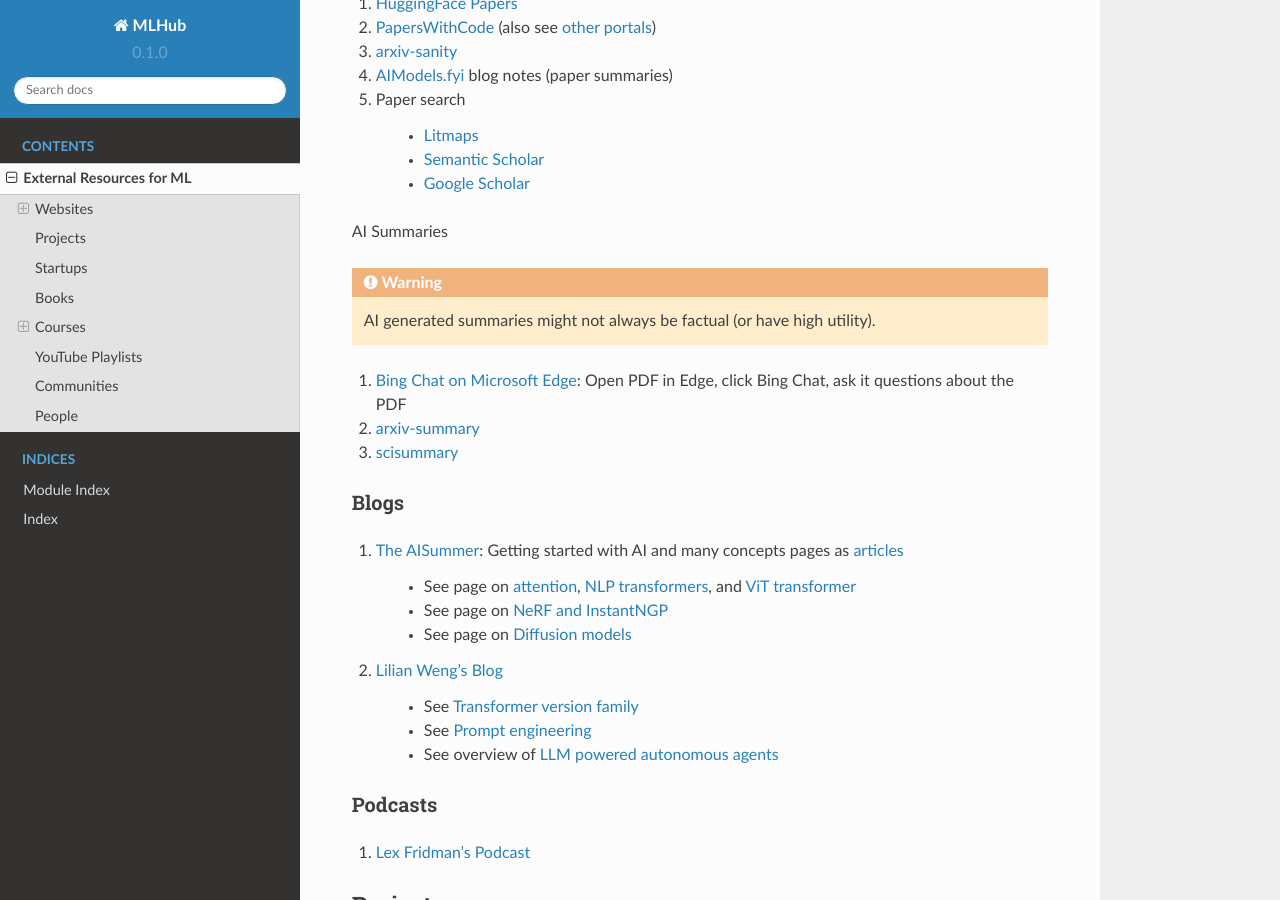
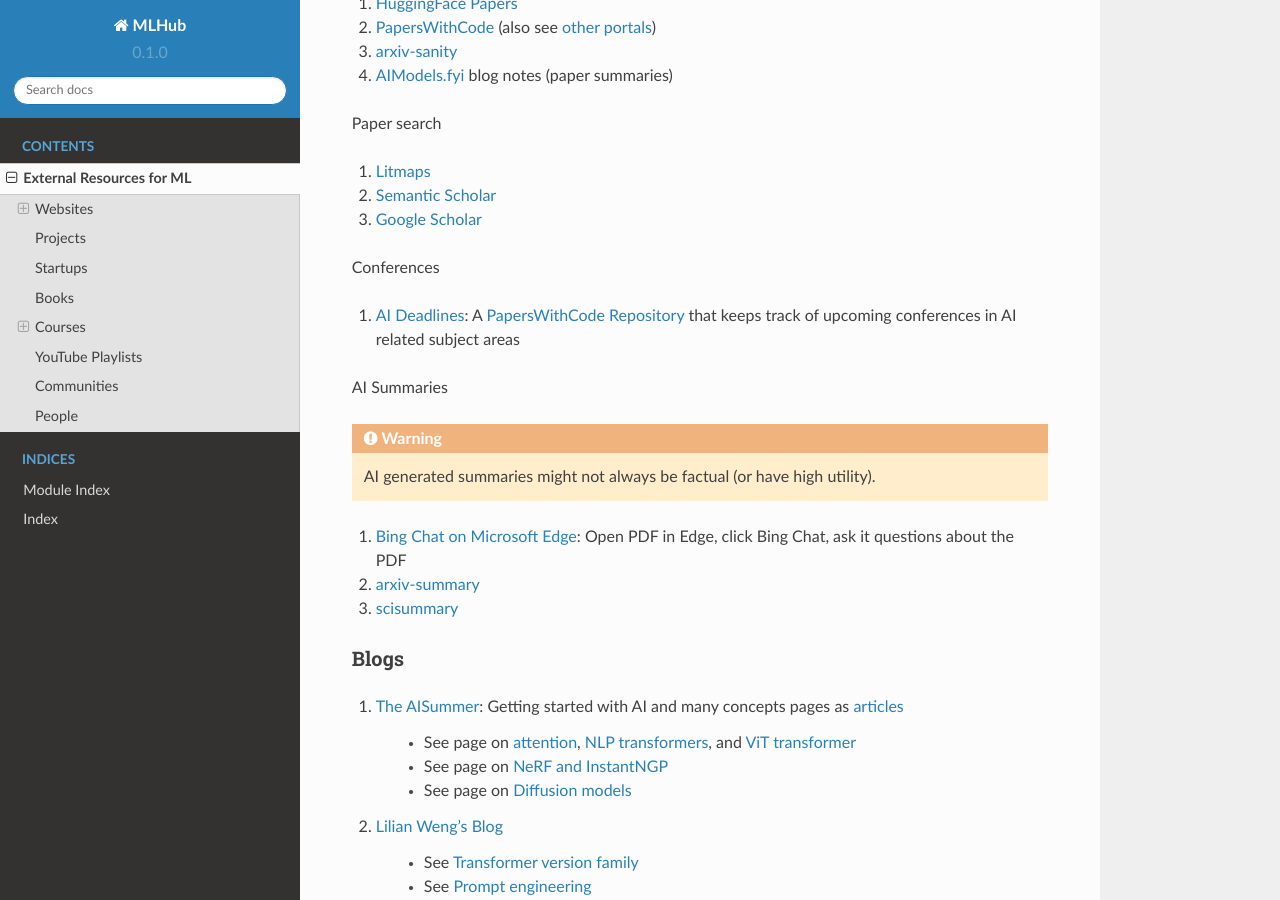
Before and after one commit to TheProjectsGuy/MLHub, a Sphinx documentation site: the page built from docs/resources.rst, in a window 1280 px wide and 900 px high, scrolled down 814 px. Built offline with Sphinx 7.4.7 and the Read the Docs theme 2.0.0, drawn with Linux system fonts in a browser that asks for light colours.

Commit message:
Added AI Deadlines entry

```diff
--- a/docs/resources.rst
+++ b/docs/resources.rst
@@ -16,11 +16,16 @@
 #. `PapersWithCode <https://paperswithcode.com/>`_ (also see `other portals <https://portal.paperswithcode.com/>`_)
 #. `arxiv-sanity <https://arxiv-sanity-lite.com/>`_
 #. `AIModels.fyi <https://notes.aimodels.fyi/>`_ blog notes (paper summaries)
-#. Paper search
 
-    * `Litmaps <https://www.litmaps.com/>`_
-    * `Semantic Scholar <https://www.semanticscholar.org/>`_
-    * `Google Scholar <https://scholar.google.com/>`_
+Paper search
+
+#. `Litmaps <https://www.litmaps.com/>`_
+#. `Semantic Scholar <https://www.semanticscholar.org/>`_
+#. `Google Scholar <https://scholar.google.com/>`_
+
+Conferences
+
+#. `AI Deadlines <https://aideadlin.es/>`_: A `PapersWithCode Repository <https://github.com/paperswithcode/ai-deadlines>`_ that keeps track of upcoming conferences in AI related subject areas
 
 AI Summaries
 
```
